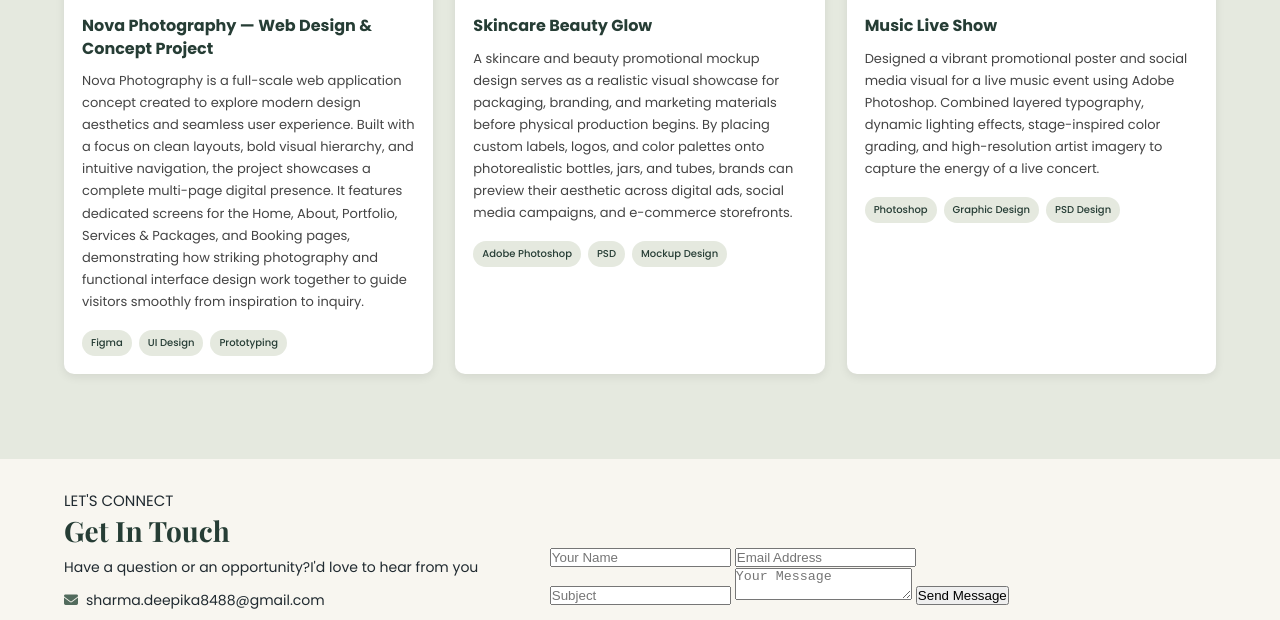
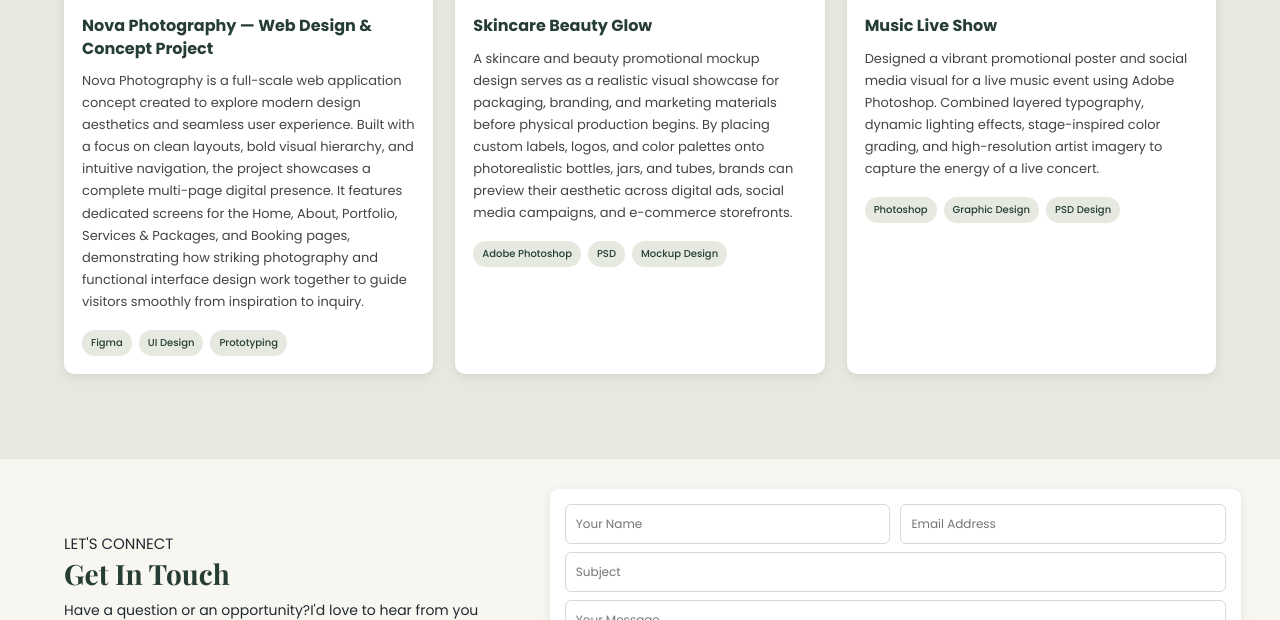
Before and after one commit to deepikaagileqa/deepikaagileqa.github.io, a plain HTML site: page index.html in a window 1280 px wide. Shown: the part 3278-3898 px from the top of the page. Drawn offline with nearby package versions, Linux system fonts and the light colour scheme.

Commit message:
Upadted the styles for CONTACT FORM in app.css

```diff
--- a/css/app.css
+++ b/css/app.css
@@ -484,3 +484,54 @@ h1, h2, h3 {
 .social-links a:hover {
     background: #708B76;
 }
+
+.contact-form {
+    background: #FFFFFF;
+    padding: 15px;
+    border-radius: 9px;
+    box-shadow: 0 3px 12px rgba(0,0,0,0.08);
+}
+
+#portfolioForm {
+    display: grid;
+    gap: 8px;
+}
+
+.form-grid {
+    display: grid;
+    grid-template-columns: 1fr 1fr;
+    gap: 10px;
+}
+
+input,
+textarea {
+    width: 100%;
+    padding: 10px;
+    border: 1px solid #D5DAD5;
+    border-radius: 6px;
+    font-family: 'Poppins', sans-serif;
+    font-size: 12px;
+}
+textarea {
+    height: 75px;
+    resize: vertical;
+}
+#portfolioForm button {
+    width: 100%;
+    padding: 10px;
+    background: #526B5D;
+    color: #FFFFFF;
+    border: none;
+    border-radius: 6px;
+    font-family: 'Poppins', sans-serif;
+    cursor: pointer;
+    transition: 0.3s;
+}
+#portfolioForm button:hover {
+    background: #263D35;
+}
+#form-message {
+    color: #263D35;
+    font-size: 12px;
+    margin-top: 8px;
+}
```
